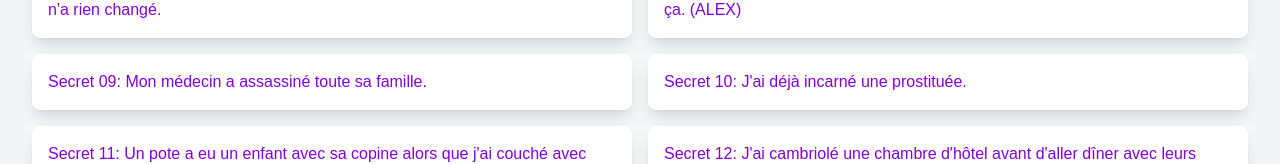
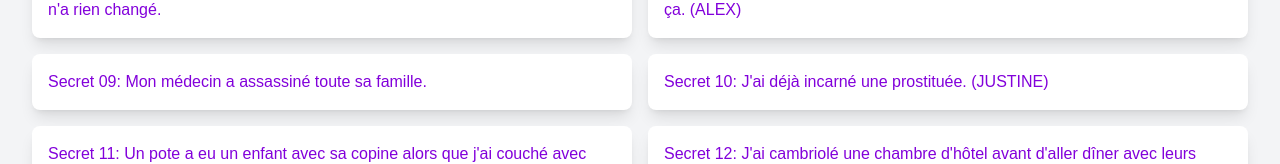
Before and after one commit to FlorianPgn/secret_chalet, a Next.js app: page / in a window 1280 px wide. Shown: the part 290-454 px from the top of the page. Built offline with nearby package versions, Linux system fonts and the light colour scheme.

Commit message:
Update page.tsx

```diff
--- a/src/app/page.tsx
+++ b/src/app/page.tsx
@@ -11,7 +11,7 @@ const secrets = [
   { content: "Secret 07: J'ai fait un massage cardiaque en pensant sauver quelqu'un, mais ça n'a rien changé." },
   { content: "Secret 08: Je me suis fait droguer en buvant un verre à une soirée et j'ai aimé ça. (ALEX)" },
   { content: "Secret 09: Mon médecin a assassiné toute sa famille." },
-  { content: "Secret 10: J'ai déjà incarné une prostituée." },
+  { content: "Secret 10: J'ai déjà incarné une prostituée. (JUSTINE)" },
   { content: "Secret 11: Un pote a eu un enfant avec sa copine alors que j'ai couché avec sans qu'il le sache. (FLORIAN)" },
   { content: "Secret 12: J'ai cambriolé une chambre d'hôtel avant d'aller dîner avec leurs occupants." },
   { content: "Secret 13: Je suis rentré·e par effraction dans un château habité." },
```
